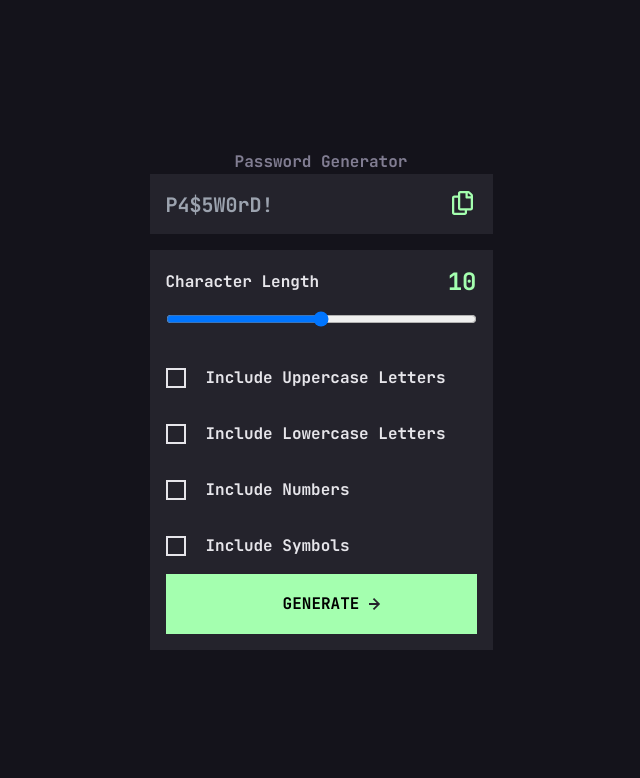
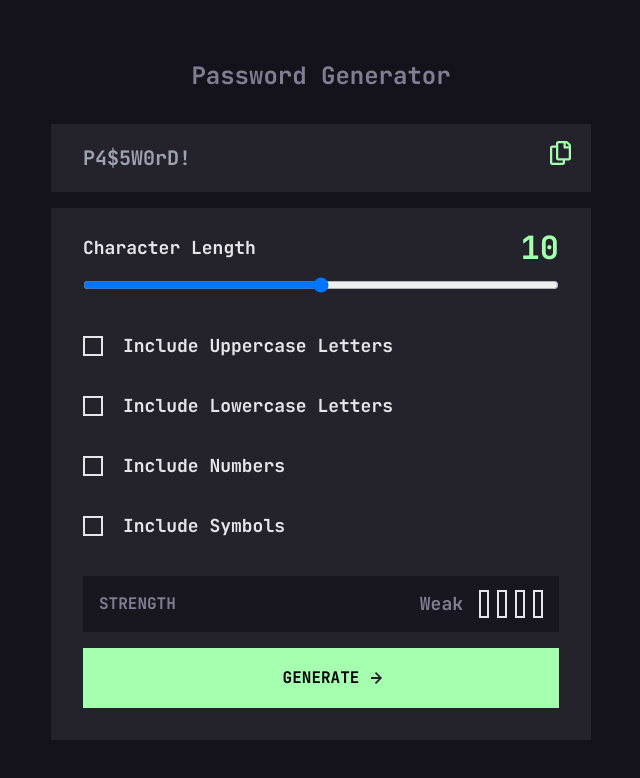
Before and after one commit to Lazzzare/PasswordGeneratorApp-React, a React (Vite) app: page / in a window 1280 px wide. Shown: the top 778 px of the page, without its empty margins (319-959 px from the left). Built offline with nearby package versions, Linux system fonts and the light colour scheme.

Commit message:
add responsive styles with tailwind
add responsive styles with tailwind and finish design

```diff
--- a/src/Input.tsx
+++ b/src/Input.tsx
@@ -25,13 +25,15 @@ interface InputProps {
 const Input = ({ title }: InputProps) => {
   return (
     <div>
-      <h1 className="text-grey text-center">{title}</h1>
-      <form className="max-w-[343px] mx-auto">
+      <h1 className="text-grey text-center md:text-2xl mb-4 md:mb-8">
+        {title}
+      </h1>
+      <form className="max-w-[343px] md:max-w-[540px] mx-auto">
         <div className="flex flex-row relative">
           <input
             type="text"
             placeholder="P4$5W0rD!"
-            className="w-[343px] bg-lightBlack text-white text-xl pt-[17px] pb-[15px] pl-4 outline-none"
+            className="w-[343px] md:w-[540px] bg-lightBlack text-white text-xl pt-[17px] md:py-5 md:pl-8 pb-[15px] pl-4 outline-none"
           />
           {emptyCopyImage}
         </div>
--- a/src/PasswordGenerator.tsx
+++ b/src/PasswordGenerator.tsx
@@ -55,10 +55,10 @@ const PasswordGenerator = () => {
   const [checked, setChecked] = useState(0);
 
   return (
-    <div className="bg-lightBlack p-4 mt-4 w-[343px] mx-auto">
+    <div className="bg-lightBlack p-4 md:pt-6 md:px-8 md:pb-8 mt-4 w-[343px] md:w-[540px] mx-auto">
       <div className="w-full flex flex-row justify-between items-center">
-        <h3 className="text-white">Character Length</h3>
-        <span className="text-green text-2xl">10</span>
+        <h3 className="text-white md:text-lg">Character Length</h3>
+        <span className="text-green text-2xl md:text-[32px]">10</span>
       </div>
       {/* CharacterAmount */}
       <div className="mt-3 mx-auto w-full">
@@ -77,19 +77,33 @@ const PasswordGenerator = () => {
               ) : (
                 <div className="border-2 w-5 h-5 border-white"></div>
               )}
-              <h2>{item.text}</h2>
+              <h2 className="text-white md:text-lg">{item.text}</h2>
             </div>
           </div>
         );
       })}
 
       {/* Strength */}
-      <div></div>
+      <div className="bg-darkBlack py-[14px] px-4 mt-9 flex flex-row justify-between items-center">
+        <h3 className="text-grey">STRENGTH</h3>
+        <div className="flex items-center gap-4">
+          <h2 className="text-grey text-lg">Weak</h2>
+          {/* Bars */}
+          <div className="flex flex-row gap-2">
+            <div className="w-[10px] h-7 border-2 border-white"></div>
+            <div className="w-[10px] h-7 border-2 border-white"></div>
+            <div className="w-[10px] h-7 border-2 border-white"></div>
+            <div className="w-[10px] h-7 border-2 border-white"></div>
+          </div>
+        </div>
+      </div>
       {/* GeneratorButton */}
       <div className="flex flex-row relative mt-4">
         <button className="uppercase bg-green text-black py-[18px] w-full">
           Generate{" "}
-          <span className="absolute top-6 right-24">{buttonArrowSvg}</span>
+          <span className="absolute top-6 right-24 md:right-44">
+            {buttonArrowSvg}
+          </span>
         </button>
       </div>
     </div>
```
